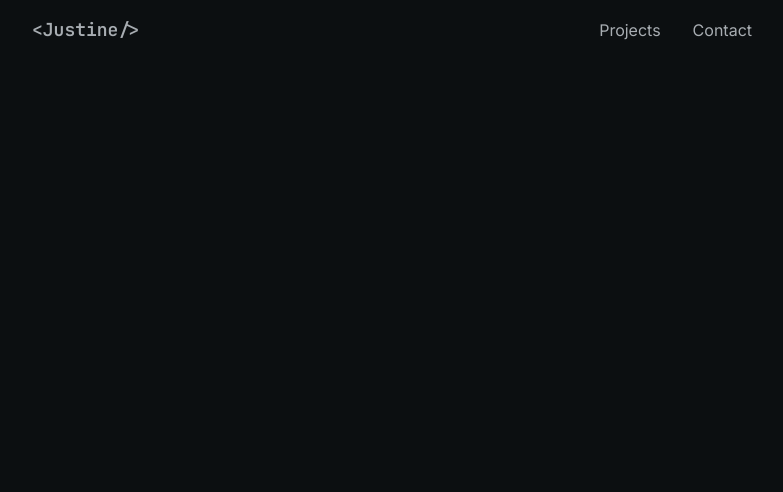
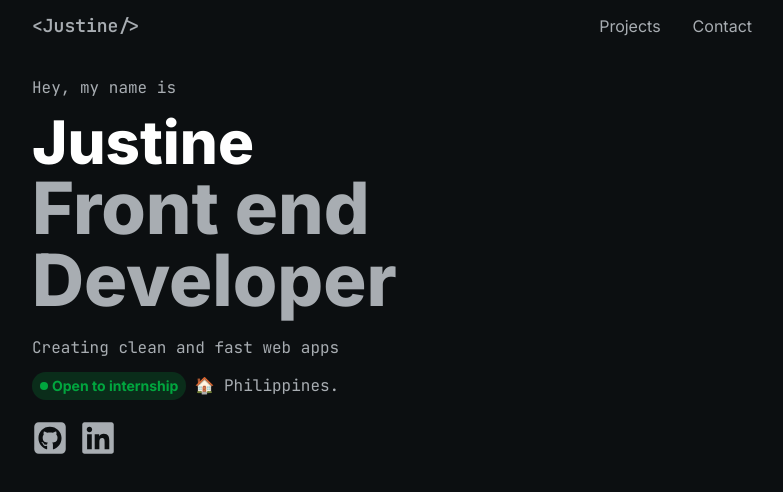
Before and after one commit to Syddl/justine-portfolio, a Next.js app: page / in a window 1280 px wide. Shown: the top 492 px of the page, without its empty margins (248-1031 px from the left). Built offline with nearby package versions, Linux system fonts and the light colour scheme.

Commit message:
feat: added personal information

```diff
--- a/src/app/layout.js
+++ b/src/app/layout.js
@@ -20,7 +20,7 @@ export default function RootLayout({ children }) {
   return (
     <html lang="en">
       <body className="bg-[#0c0f11]">
-        <header className="text-[#A8ADB2] flex justify-between items-center py-4 px-6 lg:mx-32 xl:mx-64 2xl:mx-96">
+        <header className="text-[#A8ADB2] flex justify-between items-center py-3 px-6 md:mx-32 lg:mx-32 xl:mx-64 2xl:mx-96 ">
           <Link href="/" className={`${jetbrains.className} cursor-pointer text-lg`}>
             {`<Justine/>`}
           </Link>
--- a/src/app/page.js
+++ b/src/app/page.js
@@ -1,7 +1,52 @@
+import { JetBrains_Mono } from 'next/font/google'
+import { Inter } from 'next/font/google'
+import { FaSquareGithub } from "react-icons/fa6";
+import { FaLinkedin } from "react-icons/fa";
+
+export const metadata = {
+  title: "Justine Jude Cuevas",
+  description: "",
+};
+
+const inter = Inter({
+    display: 'swap',
+    subsets: ['latin']
+})
+
+const jetbrains = JetBrains_Mono({
+  subsets:['latin'],
+  display: 'swap',
+  weight: ['400'],
+})
 
 export default function Home() {
   return (
-    <div>
-    </div>
+    <main className=" flex items-center px-4 py-6 text-[#A8ADB2] sm:px-6 md:mx-32 lg:mx-32 xl:mx-64 2xl:mx-96">
+      <div>
+        <p className={`${jetbrains.className} mb-3`}>Hey, my name is</p>
+        <div className='mb-5'>
+          <h1 className={`${inter.className} text-white text-5xl font-extrabold md:text-6xl `}>Justine</h1>
+          <h1 className={`${inter.className} text-5xl font-extrabold md:text-6xl lg:text-7xl`}>Front end</h1>
+          <h1 className={`${inter.className} text-5xl font-extrabold md:text-6xl lg:text-7xl`}>Developer</h1>
+        </div>
+        <p className={`${jetbrains.className} mb-3`}>Creating clean and fast web apps</p>
+        <div className='flex gap-2 items-center mb-5'>
+          <div className='flex items-center bg-green-600/20 rounded-2xl py-1 px-2'>
+            <span className="p-1 mb-px mr-1 inline-block bg-green-600 rounded-full"></span>
+            <h1 className={`${inter.className} text-green-600 font-bold text-sm `}>Open to internship</h1>
+          </div>
+          <h1 className={`${jetbrains.className}`}>🏠 Philippines.</h1>
+        </div>
+        <div className='flex items-center gap-3'>
+          <a href="https://github.com/Syddl" target='_blank'>
+            <FaSquareGithub className='text-4xl'/>
+          </a>
+          <a href="https://www.linkedin.com/in/justine-jude-cuevas-6b6235285/" target='_blank'>
+            <FaLinkedin className='text-4xl'/>
+          </a>
+        </div>
+      </div>
+
+    </main>
   );
 }
```
Also changed, not shown: package.json (+4 -3 lines), 1 other file (tests, documents, lock files or other folders).
